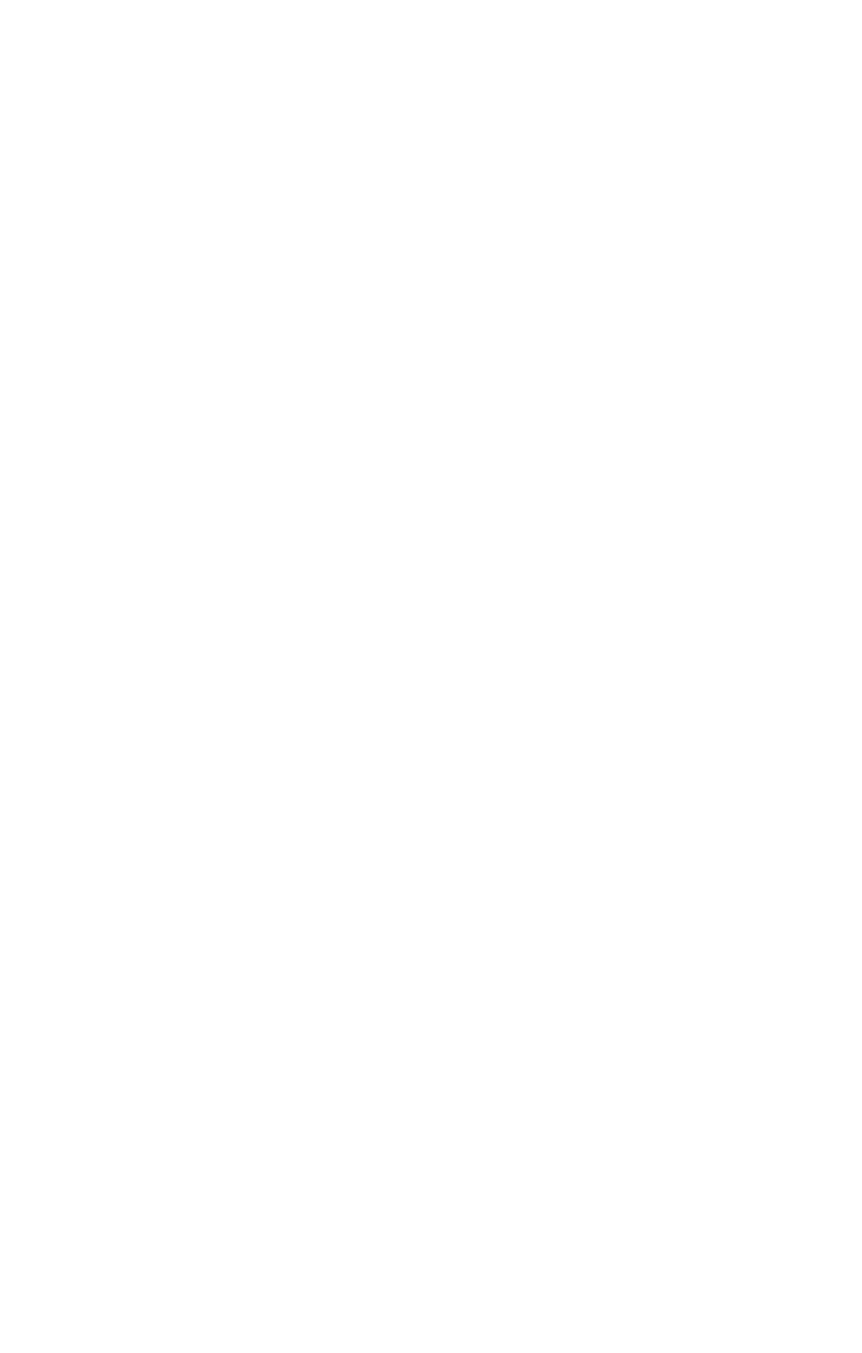
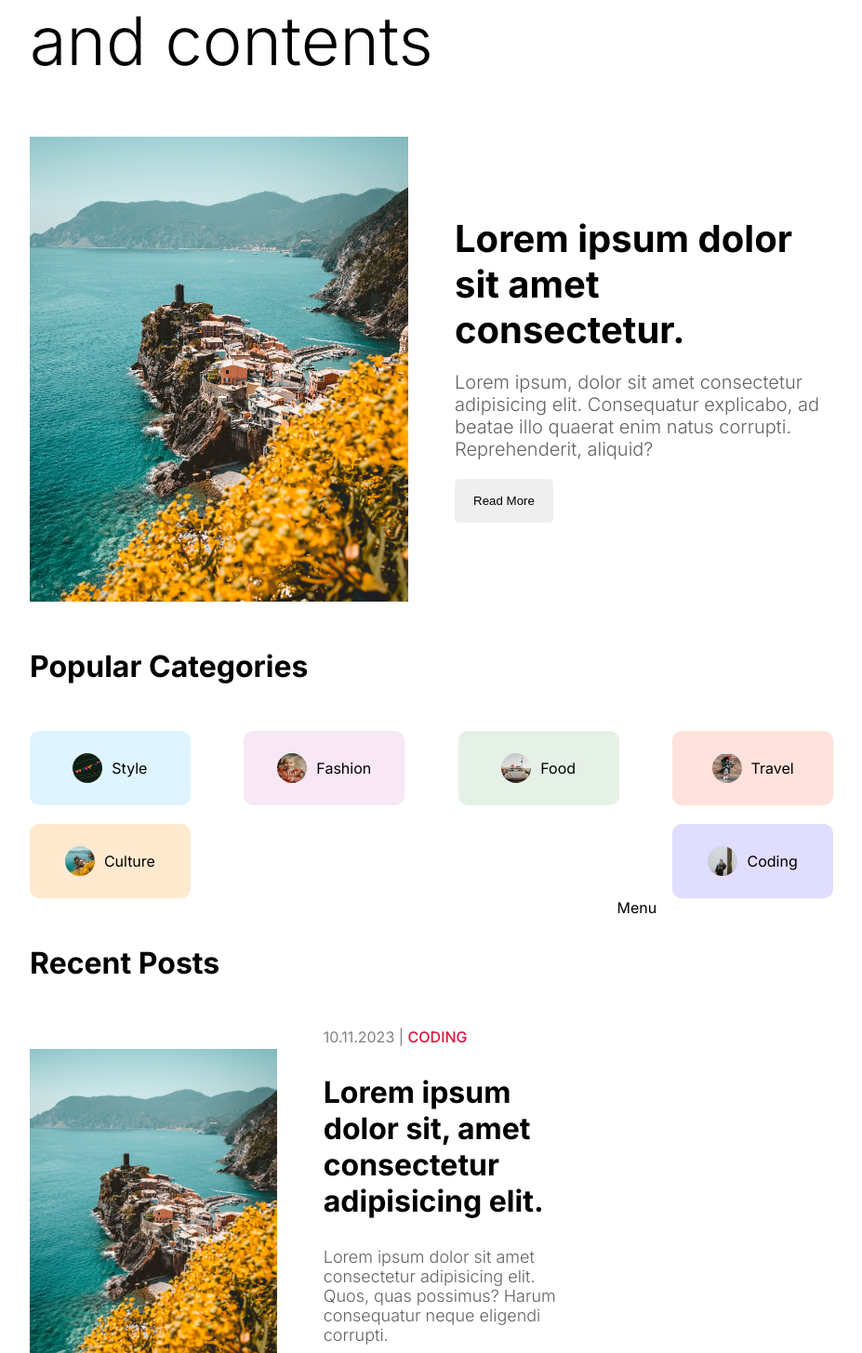
Before and after one commit to CakeZaddy/sulablog, a Next.js app: page / in a window 1280 px wide. Shown: the part 304-1759 px from the top of the page at 93% size, without its empty margins (176-1103 px from the left). Before the commit the page ends 800 px from the top, so only its background shows below. Built offline with nearby package versions, Linux system fonts and the light colour scheme.

Commit message:
Done the UI for Featured and Categories

```diff
--- a/src/app/homepage.module.css
+++ b/src/app/homepage.module.css
@@ -0,0 +1,4 @@
+.content {
+  display: flex;
+  gap: 50px;
+}
--- /dev/null
+++ b/src/components/card/Card.jsx
@@ -0,0 +1,34 @@
+import React from 'react'
+import styles from './card.module.css'
+import Image from 'next/image'
+import Link from 'next/link'
+
+const Card = () => {
+  return (
+    <div className={styles.container}>
+      <div className={styles.imageContainer}>
+        <Image src='/p1.jpeg' alt='' fill className={styles.image} />
+      </div>
+      <div className={styles.textContainer}>
+        <div>
+          <span className={styles.date}>10.11.2023 | </span>
+          <span className={styles.category}>Coding</span>
+        </div>
+        <Link href='/'>
+          <h1 className={styles.title}>
+            Lorem ipsum dolor sit, amet consectetur adipisicing elit.
+          </h1>
+        </Link>
+        <p className={styles.desc}>
+          Lorem ipsum dolor sit amet consectetur adipisicing elit. Quos, quas
+          possimus? Harum consequatur neque eligendi corrupti.
+        </p>
+        <Link href='/' className={styles.link}>
+          Read More
+        </Link>
+      </div>
+    </div>
+  )
+}
+
+export default Card
--- /dev/null
+++ b/src/components/card/card.module.css
@@ -0,0 +1,45 @@
+.container {
+  margin-bottom: 50px;
+  display: flex;
+  align-items: center;
+  gap: 50px;
+}
+
+.imageContainer {
+  flex: 1;
+  height: 350px;
+  position: relative;
+}
+
+.image {
+  object-fit: cover;
+}
+
+.textContainer {
+  flex: 1;
+  display: flex;
+  flex-direction: column;
+  gap: 30px;
+}
+
+.date {
+  color: gray;
+}
+
+.category {
+  color: crimson;
+  font-weight: 500;
+  text-transform: uppercase;
+}
+
+.desc {
+  font-size: 18px;
+  font-weight: 300;
+  color: var(--softTextColor);
+}
+
+.link {
+  border-bottom: 1px solid crimson;
+  width: max-content;
+  padding: 2px 0px;
+}
--- a/src/components/cardList/CardList.jsx
+++ b/src/components/cardList/CardList.jsx
@@ -1,11 +1,20 @@
 import React from 'react'
 import styles from './cardList.module.css'
 import Pagination from '../pagination/Pagination'
+import Card from '../card/Card'
 
 const CardList = () => {
   return (
     <div className={styles.container}>
-      CardList
+      <h1 className={styles.title}>Recent Posts</h1>
+      <div className={styles.posts}>
+        <Card />
+        <Card />
+        <Card />
+        <Card />
+        <Card />
+        <Card />
+      </div>
       <Pagination />
     </div>
   )
--- a/src/components/cardList/cardList.module.css
+++ b/src/components/cardList/cardList.module.css
@@ -0,0 +1,7 @@
+.container {
+  flex: 5;
+}
+
+.title {
+  margin: 50px 0px;
+}
--- a/src/components/categoryList/CategoryList.jsx
+++ b/src/components/categoryList/CategoryList.jsx
@@ -1,8 +1,112 @@
 import React from 'react'
 import styles from './categoryList.module.css'
+import Link from 'next/link'
+import Image from 'next/image'
 
 const CategoryList = () => {
-  return <div className={styles.container}>CategoryList</div>
+  return (
+    <div className={styles.container}>
+      <h1 className={styles.title}>Popular Categories</h1>
+      <div className={styles.categories}>
+        <Link
+          href='/blog?cat=style'
+          className={`${styles.category} ${styles.style}`}
+        >
+          <div className={styles.imageContainer}>
+            <Image
+              src='/style.png'
+              alt=''
+              fill
+              // width={32}
+              // height={32}
+              className={styles.image}
+            />
+          </div>
+          style
+        </Link>
+        <Link
+          href='/blog?cat=fashion'
+          className={`${styles.category} ${styles.fashion}`}
+        >
+          <div className={styles.imageContainer}>
+            <Image
+              src='/fashion.png'
+              alt=''
+              fill
+              // width={32}
+              // height={32}
+              className={styles.image}
+            />
+          </div>
+          fashion
+        </Link>
+        <Link
+          href='/blog?cat=food'
+          className={`${styles.category} ${styles.food}`}
+        >
+          <div className={styles.imageContainer}>
+            <Image
+              src='/food.png'
+              alt=''
+              fill
+              // width={32}
+              // height={32}
+              className={styles.image}
+            />
+          </div>
+          food
+        </Link>
+        <Link
+          href='/blog?cat=travel'
+          className={`${styles.category} ${styles.travel}`}
+        >
+          <div className={styles.imageContainer}>
+            <Image
+              src='/travel.png'
+              alt=''
+              fill
+              // width={32}
+              // height={32}
+              className={styles.image}
+            />
+          </div>
+          travel
+        </Link>
+        <Link
+          href='/blog?cat=culture'
+          className={`${styles.category} ${styles.culture}`}
+        >
+          <div className={styles.imageContainer}>
+            <Image
+              src='/culture.png'
+              alt=''
+              fill
+              // width={32}
+              // height={32}
+              className={styles.image}
+            />
+          </div>
+          culture
+        </Link>
+        <Link
+          href='/blog?cat=coding'
+          className={`${styles.category} ${styles.coding}`}
+        >
+          <div className={styles.imageContainer}>
+            <Image
+              src='/coding.png'
+              alt=''
+              fill
+              // width={32}
+              // height={32}
+              className={styles.image}
+            />
+          </div>
+          coding
+        </Link>
+      </div>
+    </div>
+  )
 }
 
 export default CategoryList
--- a/src/components/categoryList/categoryList.module.css
+++ b/src/components/categoryList/categoryList.module.css
@@ -0,0 +1,95 @@
+.container {
+}
+
+.title {
+  margin: 50px 0px;
+}
+
+.categories {
+  display: flex;
+  flex-wrap: wrap;
+  justify-content: space-between;
+  gap: 20px;
+}
+
+.category {
+  display: flex;
+  align-items: center;
+  gap: 10px;
+  text-transform: capitalize;
+  width: 15%;
+  height: 80px;
+  justify-content: center;
+  border-radius: 10px;
+}
+
+.category.style {
+  background-color: #57c4ff31;
+}
+.category.fashion {
+  background-color: #da85c731;
+}
+.category.food {
+  background-color: #7fb88133;
+}
+.category.travel {
+  background-color: #ff795736;
+}
+.category.culture {
+  background-color: #ffb04f45;
+}
+.category.coding {
+  background-color: #5e4fff31;
+}
+
+.imageContainer {
+  position: relative;
+  width: 32px;
+  height: 32px;
+}
+
+.image {
+  border-radius: 50%;
+}
+
+@media screen and (max-width: 1280px) {
+  .category {
+    width: 20%;
+  }
+
+  .imageContainer {
+  }
+}
+
+@media screen and (max-width: 1024px) {
+  .category {
+    width: 25%;
+  }
+
+  .imageContainer {
+    width: 50px;
+    height: 50px;
+  }
+}
+
+@media screen and (max-width: 768px) {
+  .category {
+    width: 45%;
+  }
+
+  .imageContainer {
+    width: 50px;
+    height: 50px;
+  }
+}
+
+@media screen and (max-width: 640px) {
+  .category {
+    width: 100%;
+  }
+
+  .imageContainer {
+    width: 60px;
+    height: 60px;
+  }
+}
--- a/src/components/featured/Featured.jsx
+++ b/src/components/featured/Featured.jsx
@@ -1,8 +1,31 @@
 import React from 'react'
 import styles from './featured.module.css'
+import Image from 'next/image'
 
 const Featured = () => {
-  return <div className={styles.container}>Featured</div>
+  return (
+    <div className={styles.container}>
+      <h1 className={styles.title}>
+        <b>Hello, Sulaimon here!</b> Check out my write ups and contents
+      </h1>
+      <div className={styles.post}>
+        <div className={styles.imgContainer}>
+          <Image src='/p1.jpeg' alt='p1' fill className={styles.image} />
+        </div>
+        <div className={styles.textContainer}>
+          <h1 className={styles.postTitle}>
+            Lorem ipsum dolor sit amet consectetur.
+          </h1>
+          <p className={styles.postDesc}>
+            Lorem ipsum, dolor sit amet consectetur adipisicing elit.
+            Consequatur explicabo, ad beatae illo quaerat enim natus corrupti.
+            Reprehenderit, aliquid?
+          </p>
+          <button className={styles.button}>Read More</button>
+        </div>
+      </div>
+    </div>
+  )
 }
 
 export default Featured
--- a/src/components/featured/featured.module.css
+++ b/src/components/featured/featured.module.css
@@ -0,0 +1,77 @@
+.container {
+  margin-top: 30px;
+}
+
+.title {
+  font-size: 96px;
+  font-weight: 300;
+}
+
+.post {
+  margin-top: 60px;
+  display: flex;
+  align-items: center;
+  gap: 50px;
+}
+
+.imgContainer {
+  flex: 1;
+  height: 500px;
+  position: relative;
+}
+
+.image {
+  object-fit: cover;
+}
+
+.textContainer {
+  flex: 1;
+  display: flex;
+  flex-direction: column;
+  gap: 20px;
+}
+
+.postTitle {
+  font-size: 40px;
+}
+
+.postDesc {
+  font-size: 20px;
+  font-weight: 300;
+  color: var(--softTextColor);
+}
+
+.button {
+  padding: 16px 20px;
+  border: none;
+  border-radius: 5px;
+  width: max-content;
+}
+
+@media screen and (max-width: 1280px) {
+  .title {
+    font-size: 72px;
+  }
+}
+
+@media screen and (max-width: 1024px) {
+  .title {
+    font-size: 64px;
+  }
+
+  .imgContainer {
+    display: none;
+  }
+}
+
+@media screen and (max-width: 768px) {
+  .title {
+    font-size: 48px;
+  }
+}
+
+@media screen and (max-width: 640px) {
+  .title {
+    font-size: 36px;
+  }
+}
--- a/src/components/menu/menu.module.css
+++ b/src/components/menu/menu.module.css
@@ -0,0 +1,3 @@
+.container {
+  flex: 2;
+}
```
